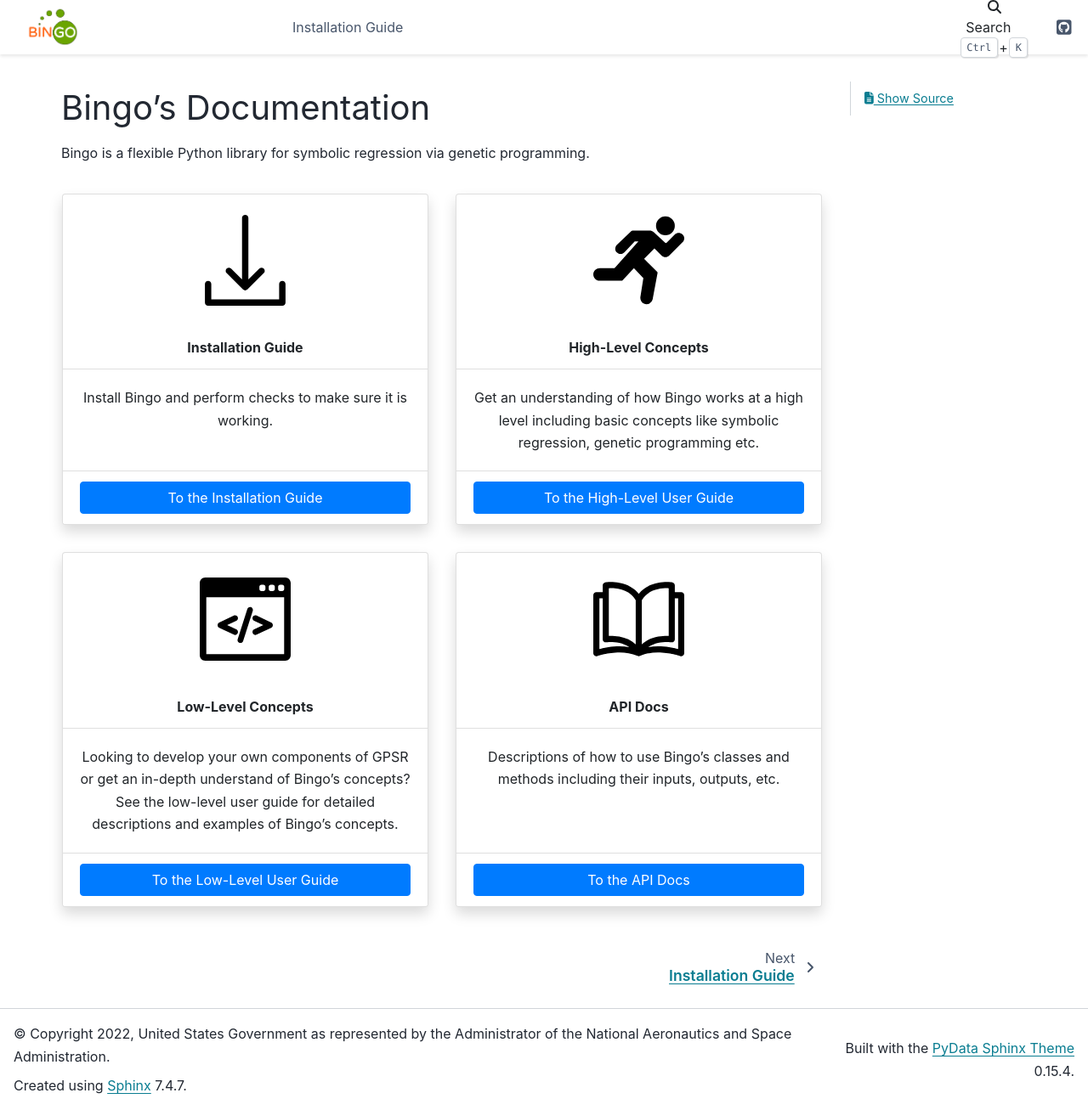
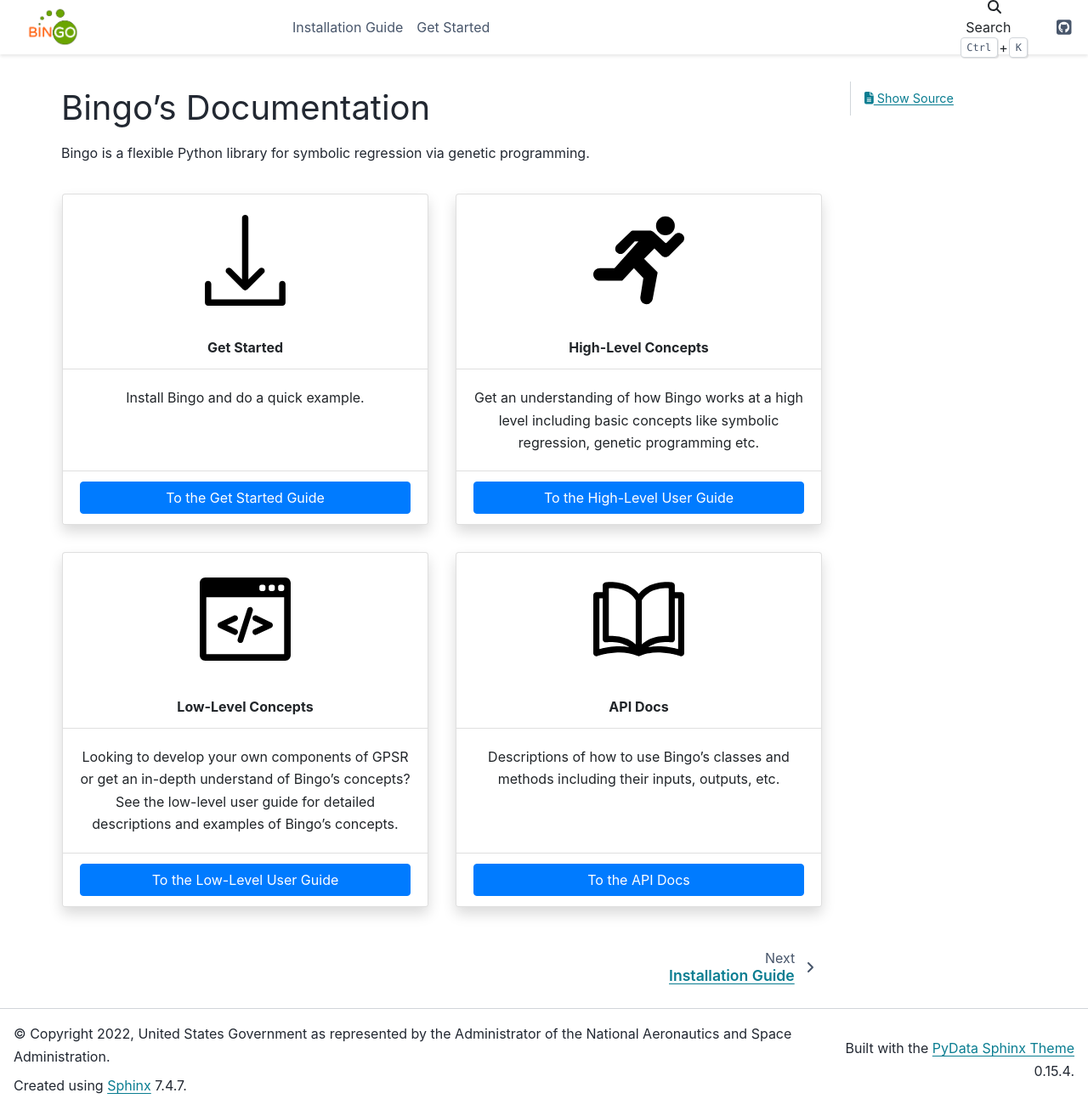
Before and after one commit to nasa/bingo, a Sphinx documentation site: the page built from docs/source/index.rst, in a window 1280 px wide and 1307 px high. Shown: the whole window at 85% size. Built offline with Sphinx 7.4.7 and the PyData theme 0.15.4, drawn with Linux system fonts in a browser that asks for light colours; pages that are not in the unit, such as notebooks, are missing from menus.

Commit message:
started get-started page and removed ssh url on the installation guide

```diff
--- a/docs/source/index.rst
+++ b/docs/source/index.rst
@@ -11,6 +11,7 @@
 
     _apidocs/modules
     installation
+    get_started
 
 .. panels::
     :card: + intro-card text-center bg-white
@@ -23,15 +24,15 @@
     :img-top: _static/download_icon.svg
     :img-top-cls: w-25 align-center my-4
 
-    Installation Guide
+    Get Started
     ^^^
 
-    Install Bingo and perform checks to make sure it is working.
+    Install Bingo and do a quick example.
 
     +++
 
-    .. link-button:: installation.html
-        :text: To the Installation Guide
+    .. link-button:: get_started.html
+        :text: To the Get Started Guide
         :classes: btn-block btn-primary
 
     ---
```
Also changed, not shown: docs/source/get_started.rst (added, +120 -0 lines), docs/source/installation.rst (+3 -12 lines).
